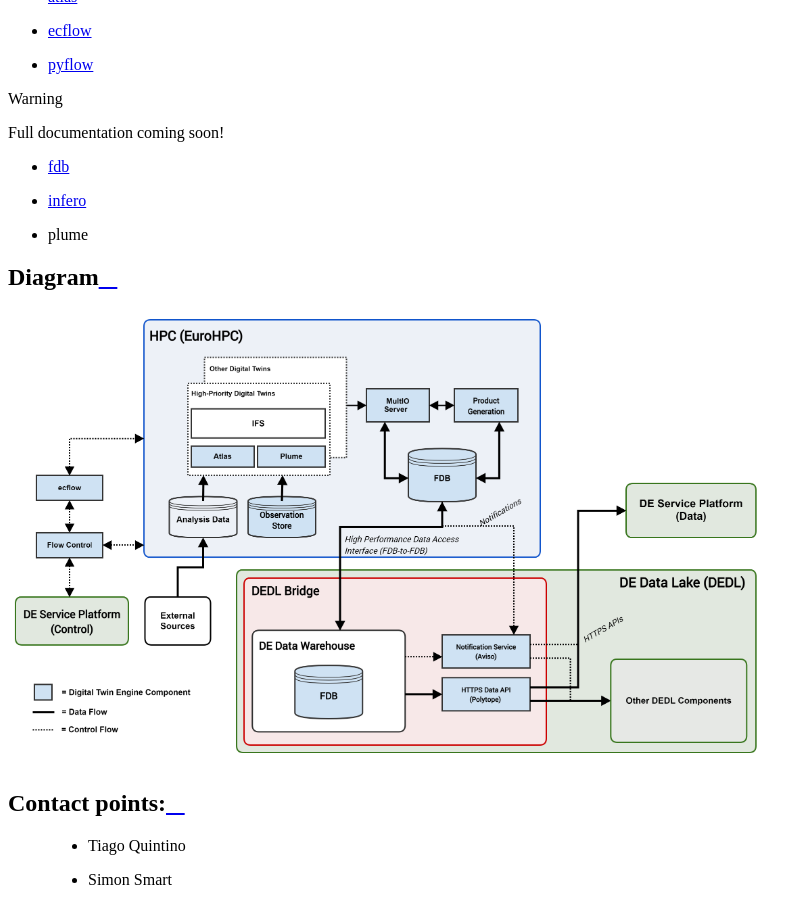
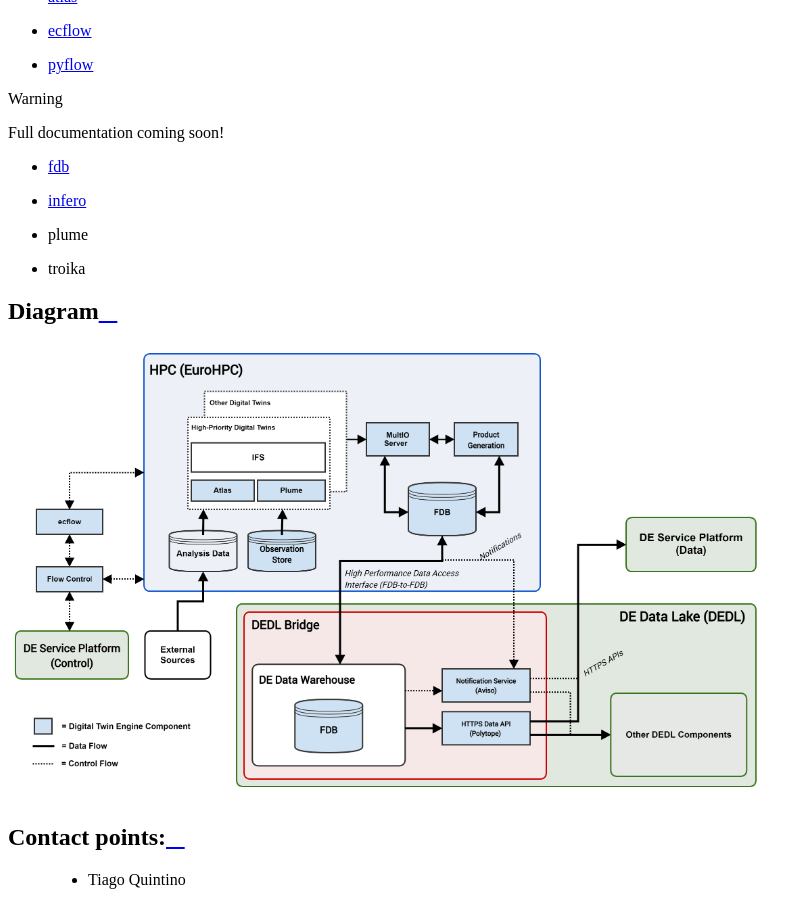
Before and after one commit to ecmwf-projects/digital-twin-engine, a Sphinx documentation site: the page built from docs/index.rst, in a window 1280 px wide and 900 px high, scrolled down 635 px. Shown: the whole window, without its empty margins (0-812 px from the left). Built offline with Sphinx 7.4.7 and the Read the Docs theme 2.0.0, drawn with Linux system fonts in a browser that asks for light colours.

Commit message:
Add troika

```diff
--- a/docs/index.rst
+++ b/docs/index.rst
@@ -23,6 +23,7 @@ Documentation
 * `fdb <https://github.com/ecmwf/fdb>`_
 * `infero <https://infero.readthedocs.io/en/latest/>`_
 * plume
+* troika
 
 Diagram
 -------
```
